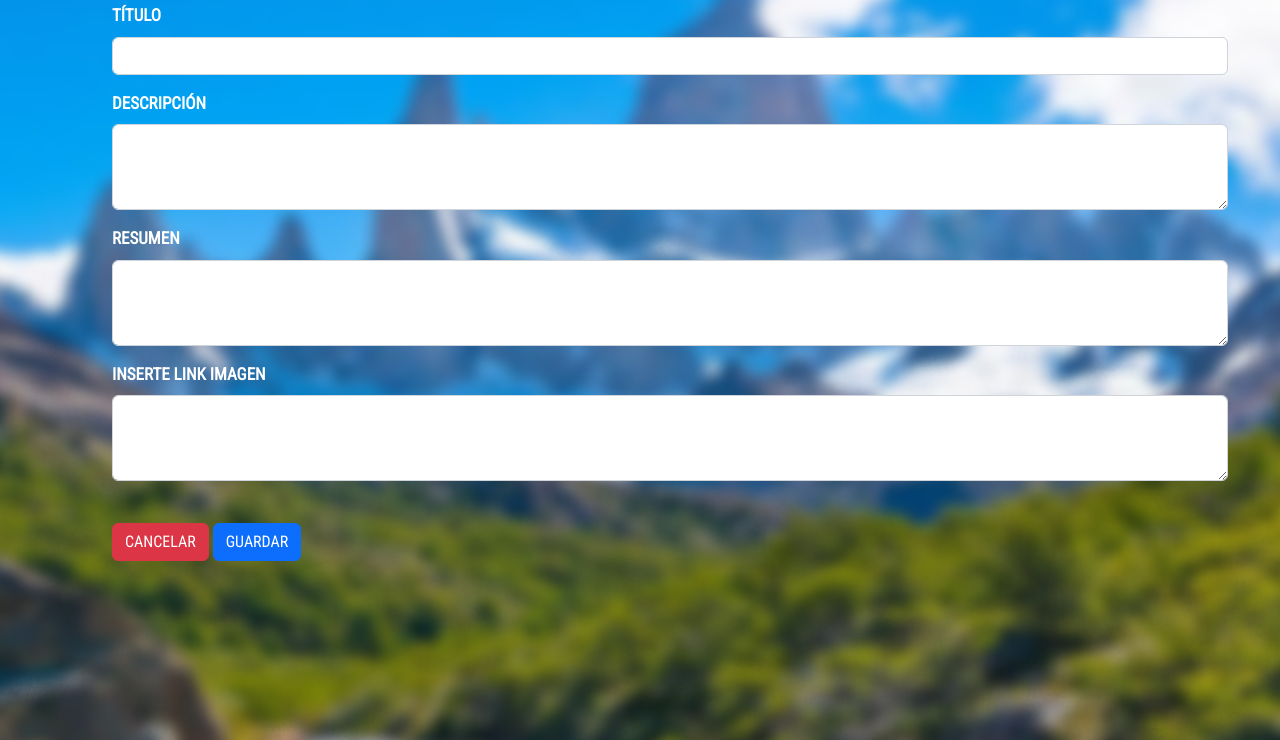
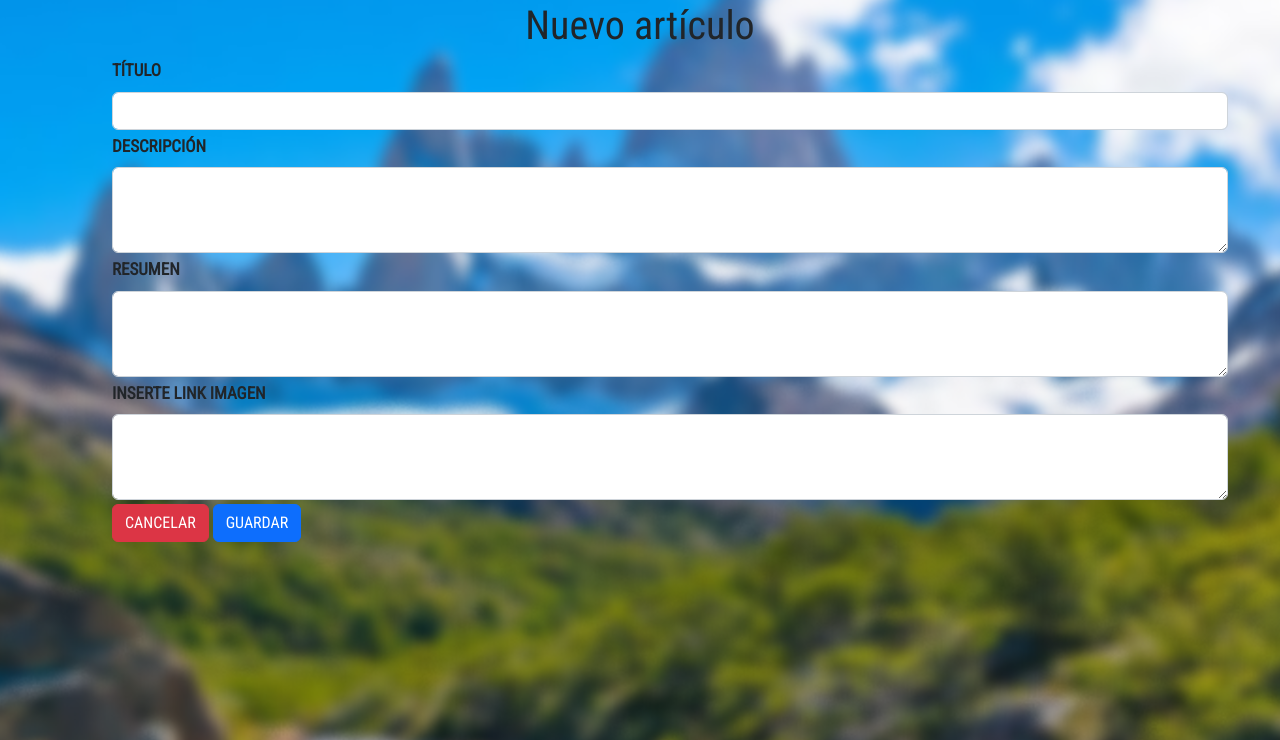
Before and after one commit to GuadalupeAcosta1/proyectoFinalDig, a Node server app: page /articles/new in a window 1280 px wide. Shown: the part 60-800 px from the top of the page. Run offline with Node 20, Linux system fonts and the light colour scheme; some libraries are stand-ins or nearby versions.

Commit message:
Cambio estilos

```diff
--- a/proyectoFinal/public/styles/edit.css
+++ b/proyectoFinal/public/styles/edit.css
@@ -3,4 +3,9 @@ body{
     font-family: 'Roboto Condensed', sans-serif;
     font-weight: 600;
     background: url(/public/images/paisaje.png) ;
+
 }
+h1{
+    text-align: center;
+    margin-top: 3px;
+}
--- a/proyectoFinal/public/styles/new.css
+++ b/proyectoFinal/public/styles/new.css
@@ -9,6 +9,10 @@ body {
 .container{
     margin-top: 3px;
     margin-left: 100px;
-    color: white;
+
 
 }
+h1{
+    text-align: center;
+    margin-top: 2px;
+}
--- a/proyectoFinal/public/styles/show.css
+++ b/proyectoFinal/public/styles/show.css
@@ -30,7 +30,7 @@ div.polaroid {
     background-color: white;
     box-shadow: 0 4px 8px 0 rgba(0, 0, 0, 0.2), 0 6px 20px 0 rgba(0, 0, 0, 0.19);
     margin-bottom: 25px;
-    margin-left: 380px;
+    margin-left: 410px;
 }
 
 div.container {
--- a/proyectoFinal/views/articles/_form.ejs
+++ b/proyectoFinal/views/articles/_form.ejs
@@ -1,23 +1,23 @@
 
-<div class="mb-3">
+<div class="mb-1">
   <label for="title" class="form-label">TÍTULO</label>
   <input required type="text" name="title" class="form-control" id="title" value="<%= article.title %> ">
 </div>
-<div class="mb-3">
+<div class="mb-1">
   <label for="description" class="form-label">DESCRIPCIÓN</label>
   <textarea required class="form-control" name="description" id="description"
     rows="3"><%= article.description %> </textarea>
 </div>
-<div class="mb-3">
+<div class="mb-1">
   <label for="markdown" class="form-label">RESUMEN</label>
   <textarea required class="form-control" name="markdown" id="markdown" rows="3"><%= article.markdown %> </textarea>
 </div>
-<div class="mb-3">
+<div class="mb-1">
   <label for="image" class="form-label">INSERTE LINK IMAGEN</label>
   <textarea required class="form-control" name="image" id="image" rows="3"><%= article.image %> </textarea>
 </div>
-<br>
-<a href="/" class="btn btn-danger">
+
+<a href="/" class="btn btn-danger" >
   CANCELAR
 </a>
 <button type="submit" class="btn btn-primary">
--- a/proyectoFinal/views/articles/edit.ejs
+++ b/proyectoFinal/views/articles/edit.ejs
@@ -8,7 +8,7 @@
     <!-- CSS only -->
     <link href="https://cdn.jsdelivr.net/npm/bootstrap@5.2.2/dist/css/bootstrap.min.css" rel="stylesheet"
         integrity="sha384-Zenh87qX5JnK2Jl0vWa8Ck2rdkQ2Bzep5IDxbcnCeuOxjzrPF/et3URy9Bv1WTRi" crossorigin="anonymous">
-        <link rel="stylesheet" href="/public/styles/edit.css">
+    <link rel="stylesheet" href="/public/styles/edit.css">
     <title>Blog</title>
 </head>
 <header>
@@ -16,7 +16,9 @@
 </header>
 
 <body>
+    <h1>Editar artículo</h1>
     <div class="container">
+
         <form action="/articles/<%=article.id%>?_method=PUT" method="POST">
             <%- include('_form.ejs') %>
         </form>
--- a/proyectoFinal/views/articles/manager.ejs
+++ b/proyectoFinal/views/articles/manager.ejs
@@ -19,7 +19,7 @@
 
 <body>
 
-    <a href="../articles/new"><button type="button" class="btn btn-success" id="newpost"> NUEVO POST</button></a>
+    <a href="../articles/new"><button type="button" class="btn btn-success" id="newpost"> NUEVO ARTÍCULO</button></a>
     <div class="menu">
         <% articles.forEach(article=>{ %>
 
--- a/proyectoFinal/views/articles/new.ejs
+++ b/proyectoFinal/views/articles/new.ejs
@@ -16,6 +16,7 @@
 </header>
 
 <body>
+    <h1>Nuevo artículo</h1>
     <div class="container">
         <form action="/articles" method="POST">
             <%- include('_form.ejs') %>
```
